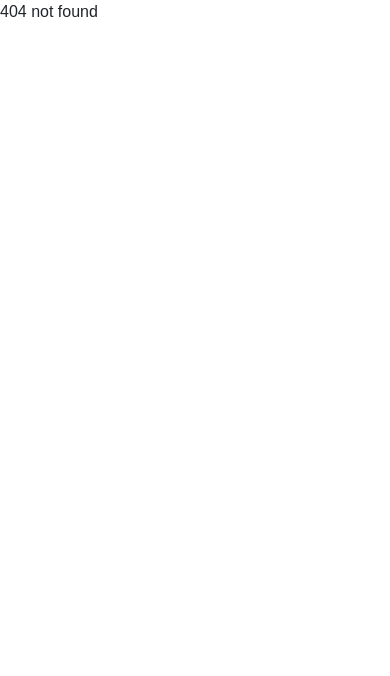
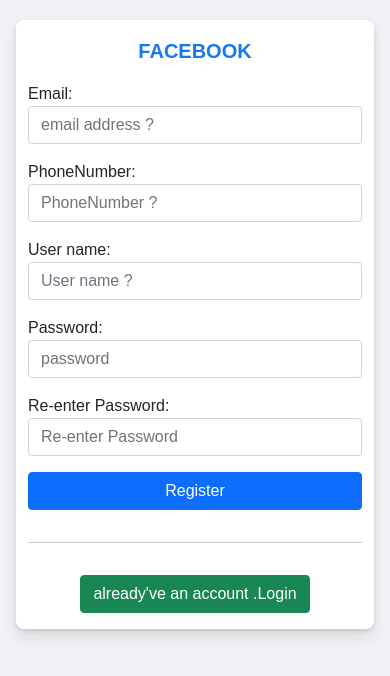
Before and after one commit to vixuancu/jwt-frontend-reactjs, a React (Create React App) app: page /register in a window 390 px wide. Before the commit this address had no page. Shown: the top 676 px of the page. Built offline with nearby package versions, Linux system fonts and the light colour scheme.

Commit message:
#9.3.4 Form Register Responsive - Tạo Form Đăng Ký

```diff
--- a/src/App.js
+++ b/src/App.js
@@ -3,6 +3,7 @@
 import Nav from "./components/Navigation/Nav";
 
 import { BrowserRouter as Router, Switch, Route, Link } from "react-router-dom";
+import Register from "./components/Register/Register";
 function App() {
   return (
     <Router>
@@ -14,6 +15,9 @@
           <Route path="/about">about</Route>
           <Route path="/login">
             <Login />
+          </Route>
+          <Route path="/register">
+            <Register />
           </Route>
           <Route path="/" exact>
             Home
--- a/src/components/Login/Login.js
+++ b/src/components/Login/Login.js
@@ -1,5 +1,10 @@
 import "./Login.scss";
+import { useHistory } from "react-router-dom";
 const Login = (props) => {
+  let history = useHistory();
+  const handleCreateNewAccount = () => {
+    history.push("/register");
+  };
   return (
     <div className="login-container ">
       <div className="container">
@@ -33,7 +38,13 @@
             <hr />
             <div className="text-center">
               {" "}
-              <button className="btn btn-success">Create new account</button>
+              <button
+                className="btn btn-success"
+                onClick={() => handleCreateNewAccount()}
+              >
+                {/* <Link to="/register">Create new account</Link> */}
+                Create new account
+              </button>
             </div>
           </div>
         </div>
--- /dev/null
+++ b/src/components/Register/Register.js
@@ -0,0 +1,80 @@
+import "./Register.scss";
+import { useHistory } from "react-router-dom";
+const Register = (props) => {
+  let history = useHistory();
+  const handleLogin = () => {
+    history.push("/login");
+  };
+  return (
+    <div className="register-container ">
+      <div className="container">
+        <div className="row px-3 p-sm-0 ">
+          <div className="content-left col-12 d-none col-sm-7 d-sm-block ">
+            <div className="brand">Facebook</div>
+            <div className="detail">
+              learning everything learning everything learning everything
+              learning everything learning everything learning everything
+            </div>
+          </div>
+
+          <div className="content-right col-sm-5 col-12  d-flex flex-column gap-3 py-3 ">
+            <div className="brand d-sm-none">Facebook</div>
+            <div className="form-group">
+              <label>Email:</label>
+              <input
+                type="text"
+                className="form-control"
+                placeholder="email address ?"
+              />
+            </div>
+            <div className="form-group">
+              <label>PhoneNumber:</label>
+              <input
+                type="text"
+                className="form-control"
+                placeholder="PhoneNumber ?"
+              />
+            </div>
+            <div className="form-group">
+              <label>User name:</label>
+              <input
+                type="text"
+                className="form-control"
+                placeholder="User name ?"
+              />
+            </div>
+            <div className="form-group">
+              <label>Password:</label>
+              <input
+                type="password"
+                className="form-control"
+                placeholder="password"
+              />
+            </div>
+            <div className="form-group">
+              <label>Re-enter Password:</label>
+              <input
+                type="password"
+                className="form-control"
+                placeholder="Re-enter Password"
+              />
+            </div>
+
+            <button className="btn btn-primary">Register</button>
+
+            <hr />
+            <div className="text-center">
+              {" "}
+              <button className="btn btn-success" onClick={() => handleLogin()}>
+                {/* <Link to="/register">Create new account</Link> */}
+                already've an account .Login
+              </button>
+            </div>
+          </div>
+        </div>
+      </div>
+    </div>
+  );
+};
+
+export default Register;
--- /dev/null
+++ b/src/components/Register/Register.scss
@@ -0,0 +1,36 @@
+.register-container {
+  background-color: #f0f2f5;
+  min-height: 100vh;
+  padding-top: 20px;
+  .content-right {
+    background: #fff;
+    box-shadow: 0px 2px 4px rgba(0, 0, 0, 0.1), 0px 8px 16px rgba(0, 0, 0, 0.1);
+    box-sizing: border-box;
+    border-radius: 8px;
+    .forgot-password {
+      text-decoration: none;
+      &:hover {
+        text-decoration: underline;
+      }
+    }
+    .brand {
+      text-transform: uppercase;
+      font-size: 20px;
+      color: #1877f2;
+      font-weight: 600;
+      text-align: center;
+    }
+  }
+  .content-left {
+    margin-top: 30px;
+    .brand {
+      text-transform: uppercase;
+      font-size: 30px;
+      color: #1877f2;
+      font-weight: 700;
+    }
+    .detail {
+      font-size: 20px;
+    }
+  }
+}
```
